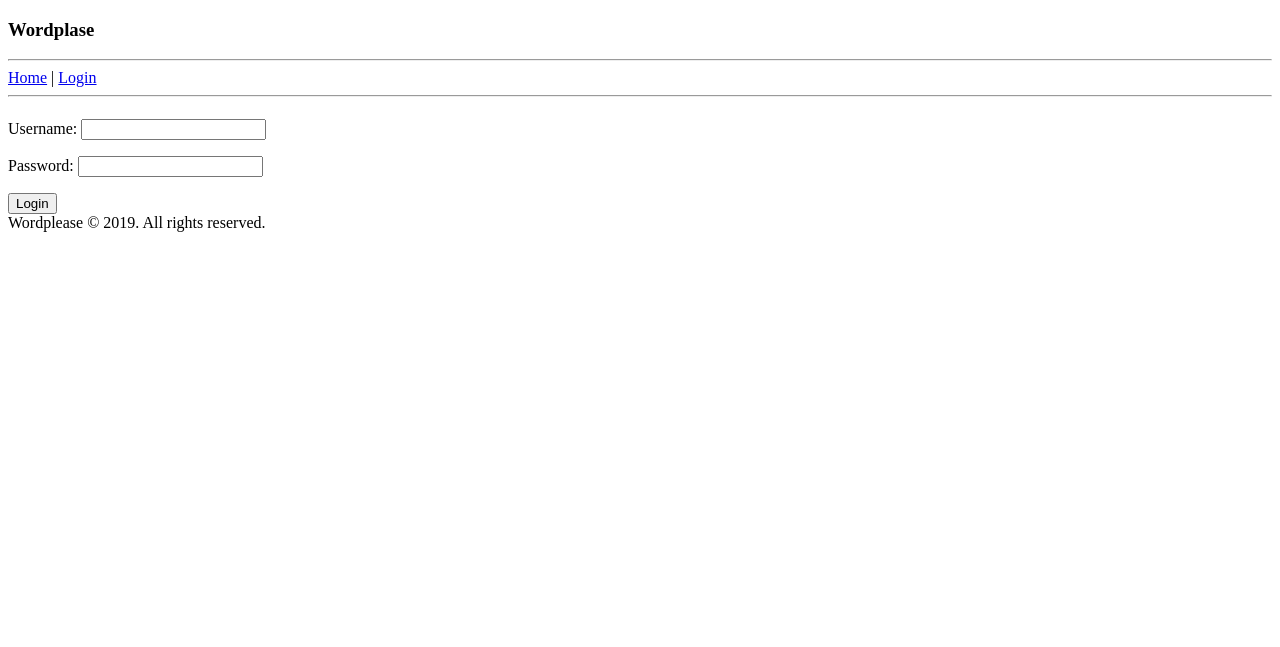
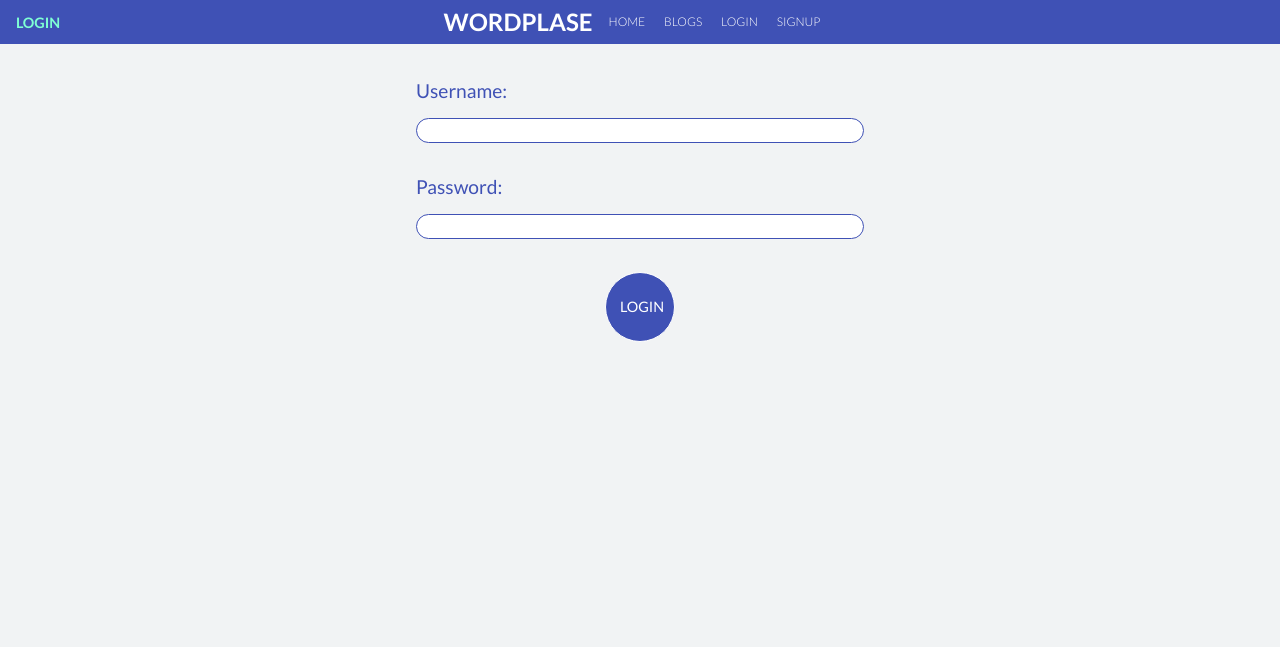
Before and after one commit to irenecav/Wordplease-django, a Django app: page /login in a window 1280 px wide. Shown: the top 647 px of the page. Run offline with Django 3.2, Linux system fonts and the light colour scheme.

Commit message:
Introduce every styles

```diff
--- a/main/urls.py
+++ b/main/urls.py
@@ -31,7 +31,6 @@ urlpatterns = [
     # Blogs
     path('blogs/', BlogListView.as_view(), name='blogs'),
     path('blogs/<str:username>/', BlogView.as_view(), name='user_blog'),
-    path('blogs/<str:username>/<int:pk>', PostDetailView.as_view(), name='user_post'),
 
 
     # Posts
--- a/posts/forms.py
+++ b/posts/forms.py
@@ -8,6 +8,8 @@ class PostForm(ModelForm):
     url = forms.CharField(required=False)
 
 
+
+
     class Meta:
         model = Post
 
--- a/posts/models.py
+++ b/posts/models.py
@@ -14,8 +14,8 @@ class Category(models.Model):
 
 class Post(models.Model):
 
-    title = models.CharField(max_length=150)
-    description = models.CharField(max_length=300)
+    title = models.CharField(max_length=80)
+    description = models.CharField(max_length=190)
     text = models.TextField()
     url = models.URLField()
     creation_date = models.DateTimeField(auto_now_add=True)
--- a/posts/templates/posts/new.html
+++ b/posts/templates/posts/new.html
@@ -1,6 +1,5 @@
 {% extends 'base.html' %}
 
-{% block head_title %} New post {% endblock %}
 
 {% block main_title %} New post {% endblock %}
 
@@ -8,7 +7,7 @@
     {% for message in messages %}
     <p style="color: green"> {{ message }} </p>
     {% endfor %}
-    <form method="post">
+    <form class="login" method="post">
         {% csrf_token%}
         {{ form.as_p}}
         <button type="submit">Save post</button>
--- /dev/null
+++ b/ui/static/css/reset.css
@@ -0,0 +1,43 @@
+html, body, div, span, applet, object, iframe,
+h1, h2, h3, h4, h5, h6, p, blockquote, pre,
+a, abbr, acronym, address, big, cite, code,
+del, dfn, em, img, ins, kbd, q, s, samp,
+small, strike, strong, sub, sup, tt, var,
+b, u, i, center,
+dl, dt, dd, ol, ul, li,
+fieldset, form, label, legend,
+table, caption, tbody, tfoot, thead, tr, th, td,
+article, aside, canvas, details, embed,
+figure, figcaption, footer, header, hgroup,
+menu, nav, output, ruby, section, summary,
+time, mark, audio, video {
+	margin: 0;
+	padding: 0;
+	border: 0;
+	font-size: 100%;
+	font: inherit;
+	vertical-align: baseline;
+}
+/* HTML5 display-role reset for older browsers */
+article, aside, details, figcaption, figure,
+footer, header, hgroup, menu, nav, section {
+	display: block;
+}
+body {
+	line-height: 1;
+}
+ol, ul {
+	list-style: none;
+}
+blockquote, q {
+	quotes: none;
+}
+blockquote:before, blockquote:after,
+q:before, q:after {
+	content: '';
+	content: none;
+}
+table {
+	border-collapse: collapse;
+	border-spacing: 0;
+}
--- /dev/null
+++ b/ui/static/css/styles.css
@@ -0,0 +1,356 @@
+@import url('https://fonts.googleapis.com/css?family=Lato:300,400,700');
+
+
+:root {
+    --color-texto: #333;
+    --color-fondo: #F1F3F4;
+    --color-modulos: white;
+    --color-principal: #3f51b5;
+
+  --color-aux: black;
+}
+
+* {
+    box-sizing: border-box;
+}
+html {
+    scroll-behavior: smooth;
+  }
+
+body{
+    background-color: var(--color-fondo);
+
+    color: #333;
+    font-family: 'Lato', sans-serif;
+    font-size: 0.9rem;
+}
+h1, h2, h3, h4{
+    font-family: 'Lato', sans-serif;
+    text-transform: uppercase;
+}
+
+
+header h1{
+    font-size: 1.5rem;
+    font-weight: 700;
+
+
+
+    z-index: 2;
+    color: white;
+}
+
+h2{
+    font-size: 2rem;
+    font-weight: 700;
+    text-align: center;
+    margin: 2rem 1rem;
+    color: var(--color-principal);
+
+}
+
+.titlesections{
+    position: fixed;
+    top: 1rem;
+    left: 1rem;
+    z-index: 3;
+    color: aquamarine;
+    font-weight: bold;
+}
+
+
+
+h5{
+    margin-bottom: 1rem;
+    color:var(--color-principal);
+    font-weight: bold;
+}
+
+p{
+    line-height: 1.5em;
+}
+
+.login{
+    text-align: center;
+    margin-left: auto;
+    margin-right: auto;
+    margin-bottom: 2rem;
+}
+
+.login label{
+    margin-bottom: 1rem;
+    text-align: left;
+}
+
+
+
+.login button, input, select, textarea {
+    font-family: inherit;
+    font-size: inherit;
+    margin-bottom: 33px;
+    line-height: inherit;
+    width: 100%;
+    border: 1px solid var(--color-principal);
+    border-radius: 28px;
+    padding-left: 20px;}
+
+
+
+button[type=submit] {
+        cursor: pointer;
+        width: 70px;
+        height: 70px;
+        border-color: var(--color-modulos);
+        border-radius: 124px;
+        background-color: var(--color-principal);
+        color: var(--color-modulos);
+        text-transform: uppercase;
+        padding-left: 10px;
+    }
+
+button[type=submit]:hover {
+    background-color: aquamarine;
+    color: var(--color-principal);
+    font-weight: bold;
+}
+
+
+
+
+header{
+    text-align: center;
+}
+
+body>header{
+    display: flex;
+        position: fixed;
+    top: 0;
+   justify-content: center;
+   align-items: center;
+    width: 100%;
+        background-color: var( --color-principal);
+
+}
+
+
+nav{
+    top: 0;
+    right: 0;
+    background-color: var( --color-principal);
+    padding: 0.5rem;
+    z-index: 2;
+}
+nav a{
+    color:white;
+    text-decoration: none;
+    display: block;
+    padding: 0.5rem;
+    text-transform: uppercase;
+    font-weight: 300;
+    font-size: 0.75rem;
+    display: -webkit-inline-box;
+}
+
+.empty{
+    font-size: 2rem;
+    text-align: center;
+    text-transform: uppercase;
+    color: #989caf;
+
+}
+
+main{
+        margin-top: 5rem;
+    margin-left: auto;
+    margin-right: auto;
+    width: 90%;
+}
+
+section>main{
+    margin-top: 0;
+    background: white;
+    padding-bottom: 0.5rem;
+    box-shadow: 2px 2px 3px #eee;
+-webkit-box-shadow: 2px 2px 3px #eee;
+-moz-box-shadow: 2px 2px 3px #eee;
+
+    width: 100%;
+}
+
+
+section{
+    margin-bottom: 3rem;
+}
+
+section>main>p{
+margin: 1rem;
+
+}
+
+.textopost{
+    margin-bottom: 2rem;
+}
+
+section>main>span{
+padding: 0.3rem 0.5rem;
+        border-radius: 20px;
+background-color: aquamarine;
+    font-weight: bold;
+    margin-right: 0.3rem;
+
+}
+
+section>main>span:first-of-type {
+    margin-left: 1rem;
+}
+
+.authorpost{
+        margin-top: 1.7rem;
+
+}
+
+a{
+        text-decoration: none;
+    color: inherit;
+}
+
+.intropostdetail{
+    color: var( --color-principal);
+    padding-top: 1.3rem;
+    margin-top: 0rem;
+
+
+
+}
+
+
+article{
+width: 100%;
+background-color:var( --color-modulos);
+margin-bottom: 2rem;
+    display: flex;
+box-shadow: 2px 2px 3px #eee;
+-webkit-box-shadow: 2px 2px 3px #eee;
+-moz-box-shadow: 2px 2px 3px #eee;
+}
+
+.blogs{
+    background-color: aquamarine;
+
+}
+
+
+
+
+.infopost{
+    width: 68%;
+    float: left;
+    padding: 1rem;
+}
+
+section>header>figure{
+    width: 100%;
+    overflow: hidden;
+    height: 15rem;
+}
+
+section>header>figure>img{
+    width: 100%;
+  height: auto;
+
+
+}
+
+.imagenpost{
+    width: 30%;
+    float: left;
+    background: aquamarine;
+    overflow: hidden;
+
+}
+
+
+.imagenpost img{
+  width: 100%;
+  height: auto;
+
+}
+
+@supports(object-fit: cover){
+    .imagenpost img{
+      height: 100%;
+      object-fit: cover;
+      object-position: center center;
+    }
+
+    section>header>figure>img{
+        height: 100%;
+      object-fit: cover;
+      object-position: center center;
+
+    }
+
+}
+
+
+label{
+    display: block;
+    color: var(--color-principal);
+    font-size: 1.2rem;
+
+}
+
+iframe{
+    width: 100%;
+}
+
+body>footer{
+    background-color: var(--color-principal);
+    padding: 1rem;
+    color: white;
+    text-align: center;
+    font-weight: 300;
+    margin-top: 1rem;
+
+}
+
+
+footer address{
+    text-align: center;
+    color: var(--color-modulos)
+}
+
+
+@media screen and (min-width: 700px) {
+    main{
+            width: 70%;
+
+    }
+
+    section>header>figure {
+            height: 22rem;
+
+    }
+
+    article{
+            max-height: 150px;
+            min-height: 150px;
+
+    }
+
+    .blogs{
+                    min-height: 10px;
+    }
+
+    .login{
+            width: 50%;
+
+    }
+
+    body>footer {
+         position: fixed;
+    bottom: 0;
+    width: 100%;
+    }
+
+}
--- a/ui/templates/base.html
+++ b/ui/templates/base.html
@@ -4,32 +4,39 @@
 <head>
     <meta charset="UTF-8">
     <title>{% block head_title %} Wordplase {% endblock %}</title>
+        <link rel="stylesheet" href="{% static 'css/reset.css' %}">
+        <link rel="stylesheet" href="{% static 'css/styles.css' %}">
+
+
 </head>
 <body>
-    <div class="container">
         <header>
-            <h3>Wordplase</h3>
-            <hr>
+            <h1>Wordplase</h1>
             <nav>
-                <a href="{% url 'home' %}">Home</a> |
+                <a href="{% url 'home' %}">Home</a>
+                                <a href="{% url 'blogs' %}">blogs</a>
+
+
                 {% if user.is_authenticated %}
-                    <a href="{% url 'new_post' %}">New post</a> |
+                    <a href="{% url 'new_post' %}">New post</a>
                     <a href="{% url 'logout' %}">Logout</a>
                 {% else %}
                     <a href="{% url 'login' %}">Login</a>
+                    <a href="{% url 'signup' %}">Signup</a>
+
                 {% endif %}
             </nav>
-            <hr>
         </header>
+        <h1 class="titlesections">{% block main_title %}{% endblock %}</h1>
+
 
         <main>
-            <h1>{% block main_title %}{% endblock %}</h1>
             <div>{% block main_content %}{% endblock %}</div>
         </main>
 
         <footer>
             Wordplease &copy; {% now 'Y' %}. All rights reserved.
         </footer>
-    </div>
+
 </body>
 </html>
--- a/users/templates/users/login.html
+++ b/users/templates/users/login.html
@@ -1,15 +1,14 @@
 {% extends 'base.html' %}
 
-{% block head_title %} {{ photo.name }} {% endblock %}
 
-{% block main_title %} {{ photo.name }} {% endblock %}
+{% block main_title %} Login {% endblock %}
 
 {% block main_content %}
 {% for message in messages %}
 <p style="color: darkred">{{ message }}</p>
 {% endfor %}
 
-<form method="post">
+<form class="login" method="post">
     {% csrf_token %}
 
     {{ form.as_p}}
```
Also changed, not shown: posts/templates/posts/detail.html (+17 -16 lines), posts/templates/posts/lastest.html (+12 -13 lines), users/templates/users/blog_posts.html (+21 -24 lines), users/templates/users/blogs.html (+4 -4 lines), users/templates/users/signup.html (+3 -6 lines).
